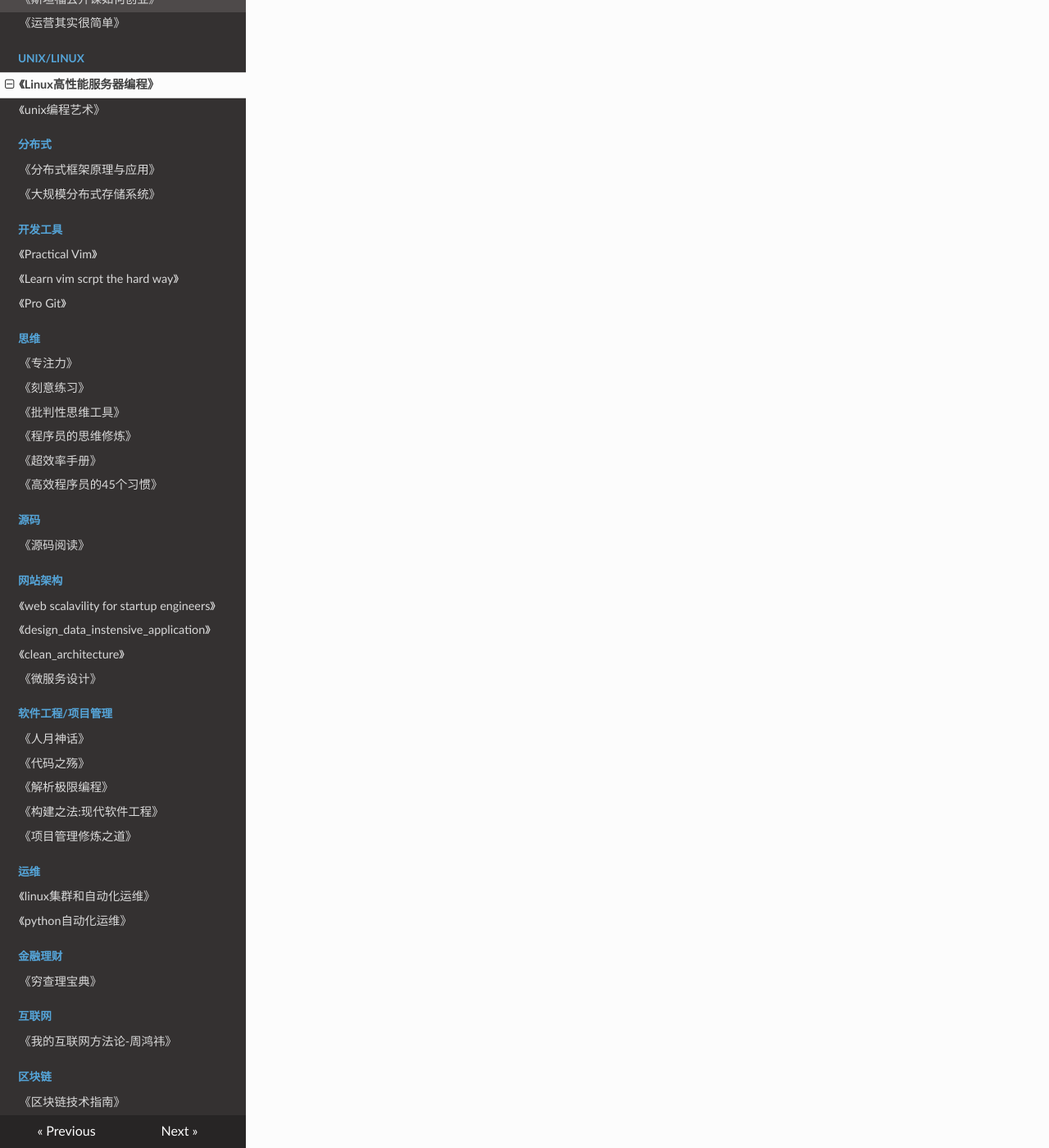
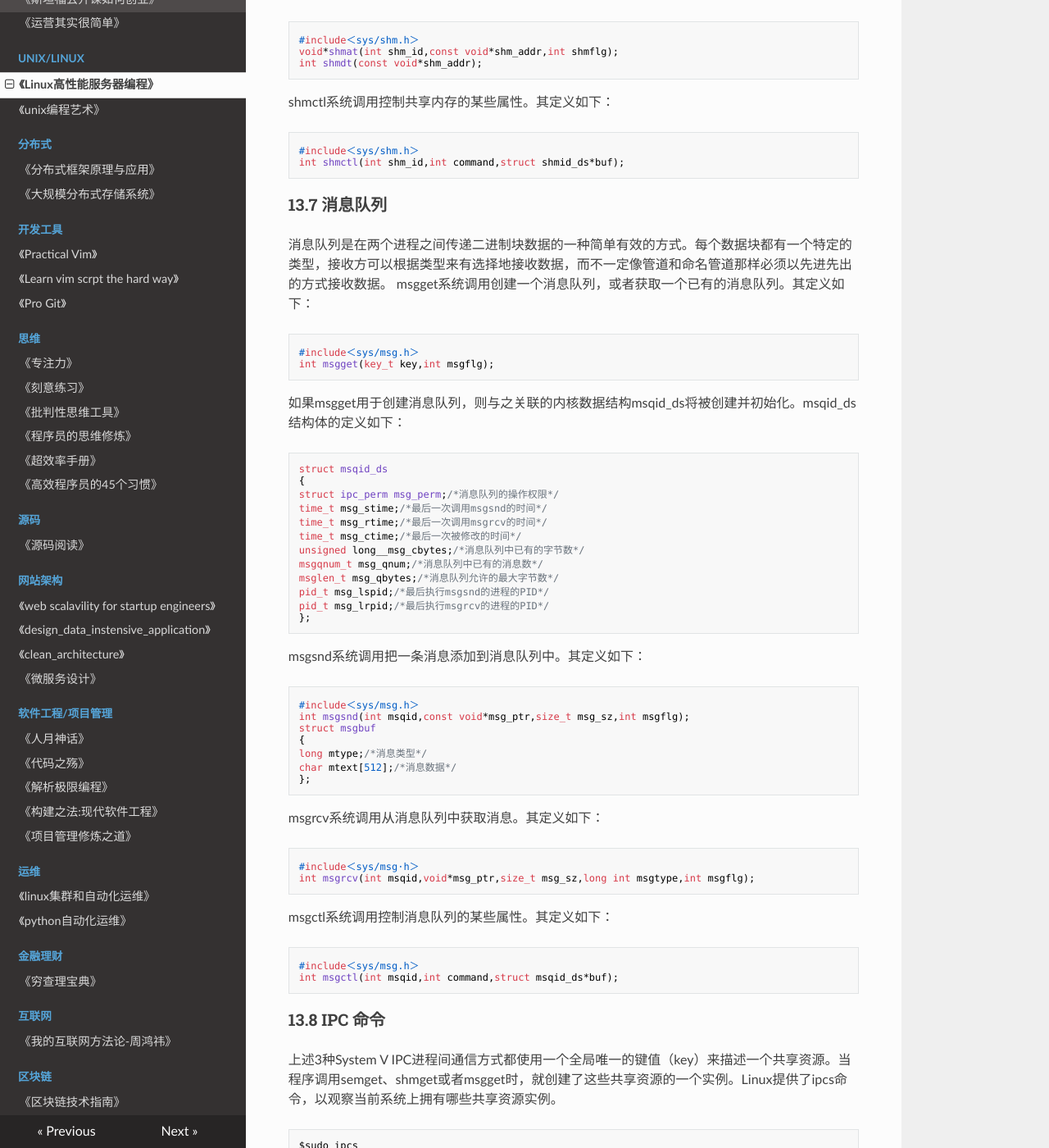
Before and after one commit to PegasusWang/booknotes, an MkDocs documentation site: the page built from docs/unix_linux/Linux高性能服务器编程/Linux高性能服务器编程.md, in a window 1280 px wide and 1400 px high, scrolled down 26607 px. Shown: the whole window at 82% size. Built offline with MkDocs 1.6.1, drawn with Linux system fonts in a browser that asks for light colours; nearby versions of some CDN libraries; old or Windows-style settings are respelled for this version of MkDocs; some of the changed text lies outside the part shown.

Commit message:
IPC: 共享内存；消息队列

````diff
--- a/docs/unix_linux/Linux高性能服务器编程/Linux高性能服务器编程.md
+++ b/docs/unix_linux/Linux高性能服务器编程/Linux高性能服务器编程.md
@@ -881,3 +881,125 @@
 ```
 
 semget的调用者可以给其key参数传递一个特殊的键值IPC_PRIVATE（其值为0），这样无论该信号量是否已经存在，semget都将创建一个新的信号量。使用该键值创建的信号量并非像它的名字声称的那样是进程私有的。其他进程，尤其是子进程，也有方法来访问这个信号量。所以semget的man手册的BUGS部分上说，使用名字IPC_PRIVATE有些误导（历史原因），应该称为IPC_NEW。
+
+### 13.6 共享内存
+共享内存是最高效的 IPC 机制，不涉及进程之间任何数据传递，但需要同步进程对共享内存的访问，否则会产生静态条件
+
+shmget系统调用创建一段新的共享内存，或者获取一段已经存在的共享内存。其定义如下：
+
+```c
+#include＜sys/shm.h＞
+int shmget(key_t key,size_t size,int shmflg);
+```
+如果shmget用于创建共享内存，则这段共享内存的所有字节都被初始化为0，与之关联的内核数据结构shmid_ds将被创建并初始化。shmid_ds结构体
+
+```c
+struct shmid_ds
+{
+struct ipc_perm shm_perm;/*共享内存的操作权限*/
+size_t shm_segsz;/*共享内存大小，单位是字节*/
+__time_t shm_atime;/*对这段内存最后一次调用shmat的时间*/
+__time_t shm_dtime;/*对这段内存最后一次调用shmdt的时间*/
+__time_t shm_ctime;/*对这段内存最后一次调用shmctl的时间*/
+__pid_t shm_cpid;/*创建者的PID*/
+__pid_t shm_lpid;/*最后一次执行shmat或shmdt操作的进程的PID*/
+shmatt_t shm_nattach;/*目前关联到此共享内存的进程数量*/
+/*省略一些填充字段*/
+};
+```
+
+共享内存被创建/获取之后，我们不能立即访问它，而是需要先将它关联到进程的地址空间中。使用完共享内存之后，我们也需要将它从进程地址空间中分离。这两项任务分别由如下两个系统调用实现：
+
+```c
+#include＜sys/shm.h＞
+void*shmat(int shm_id,const void*shm_addr,int shmflg);
+int shmdt(const void*shm_addr);
+```
+
+shmctl系统调用控制共享内存的某些属性。其定义如下：
+
+```c
+#include＜sys/shm.h＞
+int shmctl(int shm_id,int command,struct shmid_ds*buf);
+```
+
+### 13.7 消息队列
+
+消息队列是在两个进程之间传递二进制块数据的一种简单有效的方式。每个数据块都有一个特定的类型，接收方可以根据类型来有选择地接收数据，而不一定像管道和命名管道那样必须以先进先出的方式接收数据。
+msgget系统调用创建一个消息队列，或者获取一个已有的消息队列。其定义如下：
+
+```c
+#include＜sys/msg.h＞
+int msgget(key_t key,int msgflg);
+```
+如果msgget用于创建消息队列，则与之关联的内核数据结构msqid_ds将被创建并初始化。msqid_ds结构体的定义如下：
+
+```c
+struct msqid_ds
+{
+struct ipc_perm msg_perm;/*消息队列的操作权限*/
+time_t msg_stime;/*最后一次调用msgsnd的时间*/
+time_t msg_rtime;/*最后一次调用msgrcv的时间*/
+time_t msg_ctime;/*最后一次被修改的时间*/
+unsigned long__msg_cbytes;/*消息队列中已有的字节数*/
+msgqnum_t msg_qnum;/*消息队列中已有的消息数*/
+msglen_t msg_qbytes;/*消息队列允许的最大字节数*/
+pid_t msg_lspid;/*最后执行msgsnd的进程的PID*/
+pid_t msg_lrpid;/*最后执行msgrcv的进程的PID*/
+};
+```
+
+msgsnd系统调用把一条消息添加到消息队列中。其定义如下：
+
+```c
+#include＜sys/msg.h＞
+int msgsnd(int msqid,const void*msg_ptr,size_t msg_sz,int msgflg);
+struct msgbuf
+{
+long mtype;/*消息类型*/
+char mtext[512];/*消息数据*/
+};
+```
+
+msgrcv系统调用从消息队列中获取消息。其定义如下：
+
+```c
+#include＜sys/msg·h＞
+int msgrcv(int msqid,void*msg_ptr,size_t msg_sz,long int msgtype,int msgflg);
+```
+
+msgctl系统调用控制消息队列的某些属性。其定义如下：
+
+```c
+#include＜sys/msg.h＞
+int msgctl(int msqid,int command,struct msqid_ds*buf);
+```
+
+### 13.8 IPC 命令
+
+上述3种System V IPC进程间通信方式都使用一个全局唯一的键值（key）来描述一个共享资源。当程序调用semget、shmget或者msgget时，就创建了这些共享资源的一个实例。Linux提供了ipcs命令，以观察当前系统上拥有哪些共享资源实例。
+
+```c
+$sudo ipcs
+------Shared Memory Segments--------
+key shmid owner perms bytes nattch status
+------Semaphore Arrays--------
+key semid owner perms nsems
+0x00000000 196608 apache 600 1
+0x00000000 229377 apache 600 1
+0x00000000 262146 apache 600 1
+0x00000000 294915 apache 600 1
+0x00000000 327684 apache 600 1
+0x00000000 360453 apache 600 1
+0x00000000 393222 apache 600 1
+------Message Queues--------
+key msqid owner perms used-bytes messages
+```
+输出结果分段显示了系统拥有的共享内存、信号量和消息队列资源。可见，该系统目前尚未使用任何共享内存和消息队列，却分配了一组键值为0（IPC_PRIVATE）的信号量。这些信号量的所有者是apache，因此它们是由httpd服务器程序创建的。其中标识符为393222的信号量正是我们在13.5.5小节讨论的那个用于在httpd各个子进程之间同步epoll_wait使用权的信号量。
+，我们可以使用ipcrm命令来删除遗留在系统中的共享资源。
+
+### 13.9 在进程间传递文件描述符
+
+由于fork调用之后，父进程中打开的文件描述符在子进程中仍然保持打开，所以文件描述符可以很方便地从父进程传递到子进程。需要注意的是，传递一个文件描述符并不是传递一个文件描述符的值，而是要在接收进程中创建一个新的文件描述符，并且该文件描述符和发送进程中被传递的文件描述符指向内核中相同的文件表项。
+
+那么如何把子进程中打开的文件描述符传递给父进程呢？或者更通俗地说，如何在两个不相干的进程之间传递文件描述符呢？在Linux下，我们可以利用UNIX域socket在进程间传递特殊的辅助数据，以实现文件描述符的传递[2]。
````
Also changed, not shown: 1 other file.
